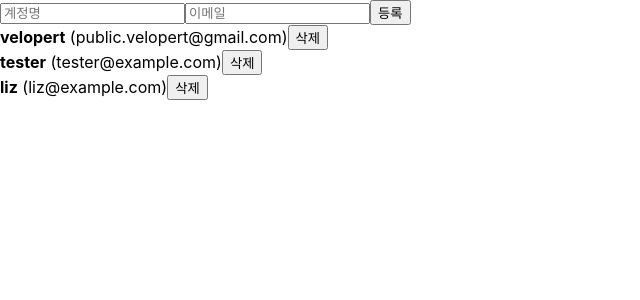
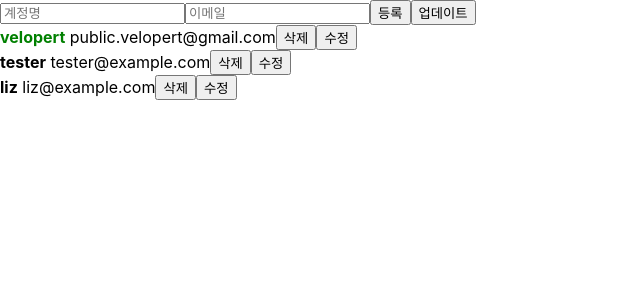
Before and after one commit to DoubleJONY/React-Playground, a React app: page / in a window 1280 px wide. Shown: the top 300 px of the page, without its empty margins (0-640 px from the left). Built offline with nearby package versions, Linux system fonts and the light colour scheme.

Commit message:
1.14.1 Array Modify

```diff
--- a/src/App.js
+++ b/src/App.js
@@ -2,69 +2,97 @@ import React, { useRef, useState } from 'react';
 import UserList from './UserList';
 import CreateUser from './CreateUser';
 
-function App() {
-    const [inputs, setInputs] = useState({
+const App = () => {
+    const [input, setInput] = useState({
         username: '',
-        email: ''
-    });
-    const { username, email } = inputs;
-    const onChange = e => {
-        const { name, value } = e.target;
-        setInputs({
-            ...inputs,
-            [name]: value
-        });
-    };
+        email: '',
+        id: ''
+    })
+
+    const {username, email, id} = input;
+
+    const onChange =(e)=>{
+        const {name, value} = e.target;
+        setInput({
+            ...input,
+            [name]:value
+        })
+    }
+
     const [users, setUsers] = useState([
         {
             id: 1,
             username: 'velopert',
-            email: 'public.velopert@gmail.com'
+            email: 'public.velopert@gmail.com',
+            active: true
         },
         {
             id: 2,
             username: 'tester',
-            email: 'tester@example.com'
+            email: 'tester@example.com',
+            active: false
         },
         {
             id: 3,
             username: 'liz',
-            email: 'liz@example.com'
+            email: 'liz@example.com',
+            active: false
         }
     ]);
 
     const nextId = useRef(4);
+
     const onCreate = () => {
-        const user = {
+        const newUser ={
             id: nextId.current,
-            username,
-            email
-        };
-        setUsers(users.concat(user));
-
-        setInputs({
+            username:username,
+            email:email
+        }
+        setUsers([
+            ...users, newUser
+        ])
+        setInput({
             username: '',
             email: ''
-        });
+        })
+
         nextId.current += 1;
-    };
+    }
+    const onUpdate = () => {
+        setUsers(
+            users.map(user => user.id === id ? {...user, username: username, email : email} : user)
+        )
+        setInput({
+            username: '',
+            email: '',
+            id: '',
+        })
+    }
 
-    const onRemove = id => {
-        // user.id 가 파라미터로 일치하지 않는 원소만 추출해서 새로운 배열을 만듬
-        // = user.id 가 id 인 것을 제거함
+    const onRemove = (id) => {
         setUsers(users.filter(user => user.id !== id));
-    };
-    return (
-        <>
-            <CreateUser
-                username={username}
-                email={email}
-                onChange={onChange}
-                onCreate={onCreate}
-            />
-            <UserList users={users} onRemove={onRemove} />
-        </>
-    );
+    }
+
+    const onToggle = (id) => {
+        setUsers(
+            users.map(user => user.id === id? {...user, active : !user.active} : user)
+        )
+    }
+
+    const onModify = (user) => {
+        setInput({
+            username: user.username,
+            email: user.email,
+            id: user.id
+        })
+    }
+
+    return(
+        <div>
+            <CreateUser username={username} email={email} onChange={onChange} onCreate={onCreate} onUpdate={onUpdate}/>
+            <UserList users={users} onRemove={onRemove} onToggle={onToggle} onModify={onModify}/>
+        </div>
+    )
 }
 
 export default App;
--- a/src/CreateUser.js
+++ b/src/CreateUser.js
@@ -1,7 +1,7 @@
-import React from 'react';
+import React from "react";
 
-function CreateUser({ username, email, onChange, onCreate }) {
-    return (
+function CreateUser({username, email, onChange, onCreate, onUpdate}){
+    return(
         <div>
             <input
                 name="username"
@@ -16,8 +16,9 @@ function CreateUser({ username, email, onChange, onCreate }) {
                 value={email}
             />
             <button onClick={onCreate}>등록</button>
+            <button onClick={onUpdate}>업데이트</button>
         </div>
-    );
+    )
 }
 
 export default CreateUser;
--- a/src/UserList.js
+++ b/src/UserList.js
@@ -1,22 +1,26 @@
 import React from 'react';
 
-function User({ user, onRemove }) {
-    return (
+function User({user, onRemove, onToggle, onModify}){
+    return(
         <div>
-            <b>{user.username}</b> <span>({user.email})</span>
+            <b
+                style={{
+                    cursor: 'pointer',
+                    color: user.active ? 'green' : 'black'
+                }}
+                onClick={()=> onToggle(user.id)}>{user.username}</b> <span>{user.email}</span>
             <button onClick={() => onRemove(user.id)}>삭제</button>
+            <button onClick={() => onModify(user)}>수정</button>
         </div>
-    );
+    )
 }
 
-function UserList({ users, onRemove }) {
-    return (
+function UserList({users, onRemove, onToggle, onModify}){
+    return(
         <div>
-            {users.map(user => (
-                <User user={user} key={user.id} onRemove={onRemove} />
-            ))}
+            {users.map(user => <User user={user} key={user.id} onRemove={onRemove} onToggle={onToggle} onModify={onModify}/>)}
         </div>
-    );
+    )
 }
 
 export default UserList;
```
